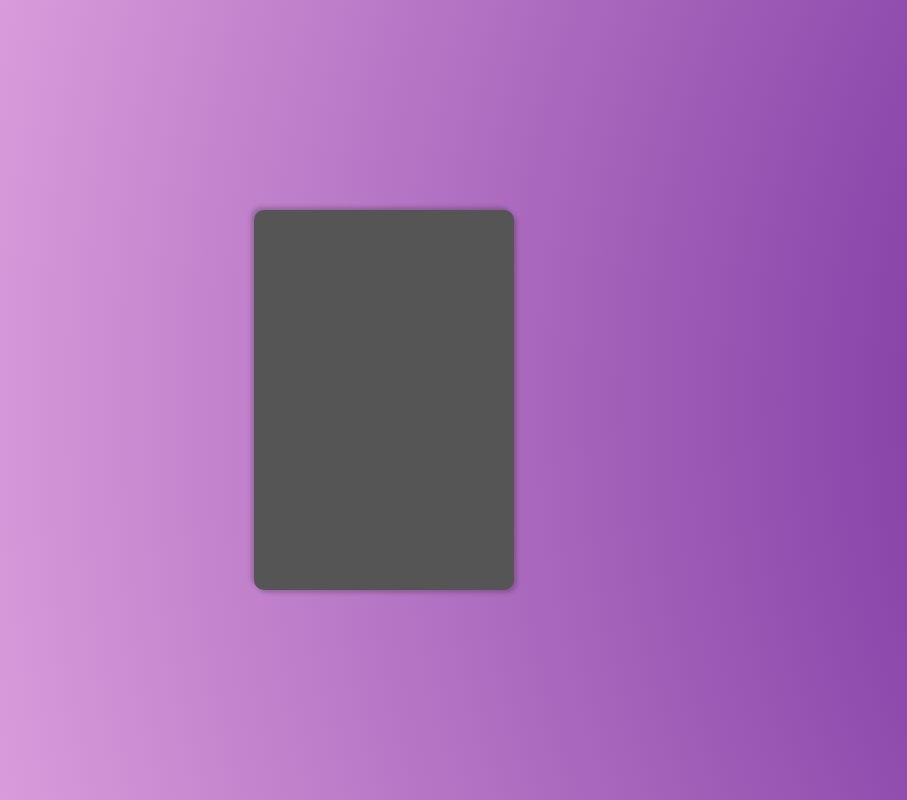
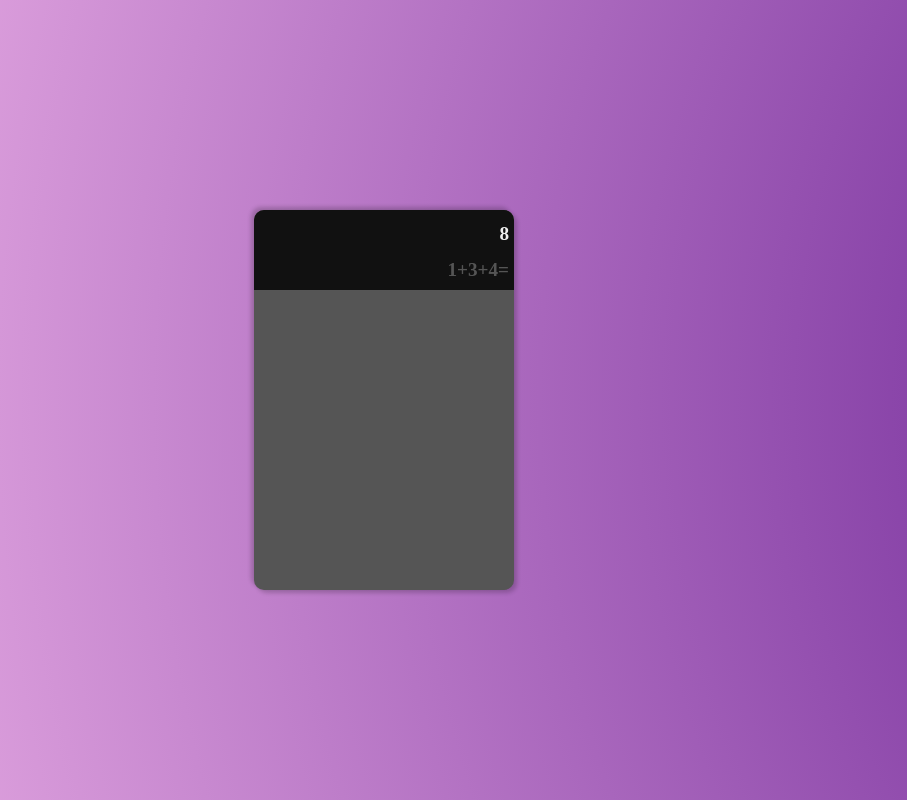
Before and after one commit to Fr1edly/JScalc, a plain HTML site: page syte.html in a window 1280 px wide. Shown: the whole page, without its empty margins (256-1163 px from the left). Drawn offline with Linux system fonts and the light colour scheme.

Commit message:
CSS: Have some changes with out put. Addded output for equation. JS: Added script for creatind buttons

```diff
--- a/style.css
+++ b/style.css
@@ -17,3 +17,26 @@ body{
     border-radius: 10px;
     box-shadow:3px 3px 4px rgba(0,0,0,0.2), -3px -3px 4px rgba(0,0,0,0.2);
 }
+output{
+    padding: 15px 5px 5px 5px;
+    color:#eee;
+    font-size:1.2em;
+    font-weight:bold;
+    display: flex;
+    justify-content: flex-end;
+    align-items: flex-end;
+    width: 260px;
+    height: 40px;
+    background: #111;
+    border-radius: 10px 10px 0px 0px;
+}
+output[name="equation"]{
+    padding: 5px;
+    border-radius: 0px;
+    height: 40px;
+    align-items: center;
+    color: #555;
+}
+button[value="="]{
+    background: orangered;
+}
--- a/syte.html
+++ b/syte.html
@@ -6,7 +6,8 @@
 
     <body>
         <div class="calculator">
-            <output></output>
+            <output>8</output>
+            <output name="equation">1+3+4=</output>
         </div>
     </body>
 </html>
```
Also changed, not shown: script.js (+15 -0 lines).
